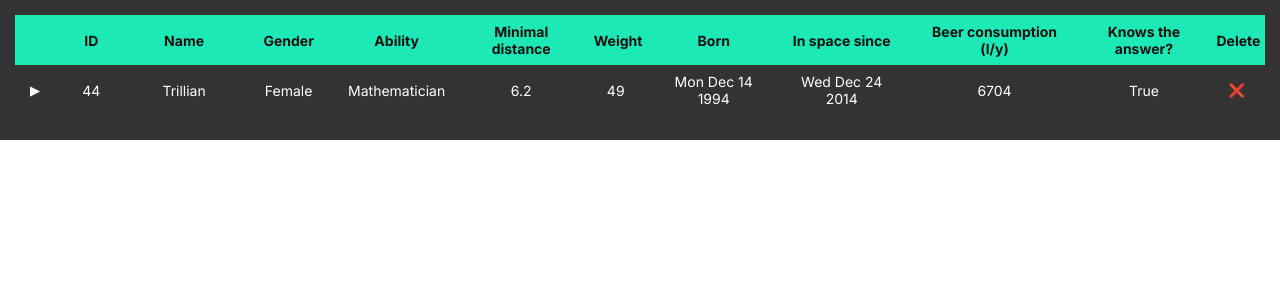
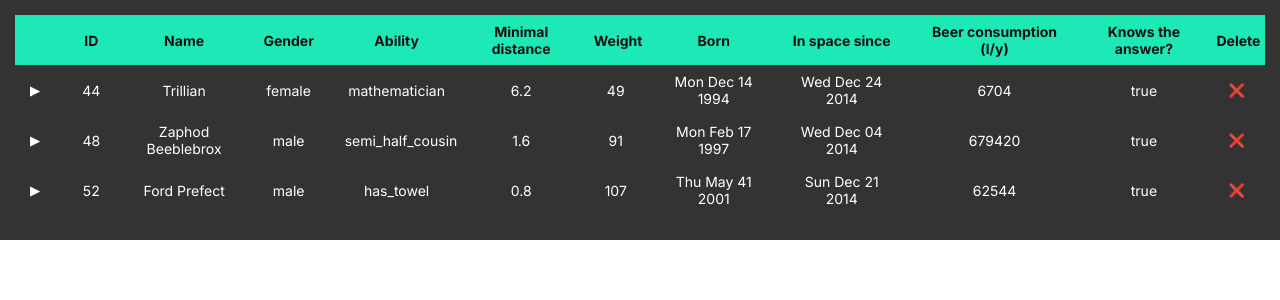
Before and after one commit to JavaBorka/project-hierarchy-table, a React (Vite) app: page / in a window 1280 px wide. Shown: the top 300 px of the page. Built offline with nearby package versions, Linux system fonts and the light colour scheme.

Commit message:
feat: add mock data, types and dynamic rendering for ParentTable

```diff
--- a/src/components/ParentTable/ParentData.tsx
+++ b/src/components/ParentTable/ParentData.tsx
@@ -1,7 +1,9 @@
 import { useState } from 'react';
 import { FirstChildTable } from '../FirstChildTable/FirstChildTable';
+import { ParentDataProps } from '../../types/parentTableTypes';
+import React from 'react';
 
-export const ParentData = () => {
+export const ParentData: React.FC<ParentDataProps> = ({ parent }) => {
   const [isOpen, setIsOpen] = useState(false);
 
   return (
@@ -15,16 +17,16 @@ export const ParentData = () => {
             {isOpen ? '▼' : '▶'}
           </button>
         </div>
-        <div className="table__cell">44</div>
-        <div className="table__cell">Trillian</div>
-        <div className="table__cell">Female</div>
-        <div className="table__cell">Mathematician</div>
-        <div className="table__cell">6.2</div>
-        <div className="table__cell">49</div>
-        <div className="table__cell">Mon Dec 14 1994</div>
-        <div className="table__cell">Wed Dec 24 2014</div>
-        <div className="table__cell">6704</div>
-        <div className="table__cell">True</div>
+        <div className="table__cell">{parent.ID}</div>
+        <div className="table__cell">{parent.Name}</div>
+        <div className="table__cell">{parent.Gender}</div>
+        <div className="table__cell">{parent.Ability}</div>
+        <div className="table__cell">{parent.MinimalDistance}</div>
+        <div className="table__cell">{parent.Weight}</div>
+        <div className="table__cell">{parent.Born}</div>
+        <div className="table__cell">{parent.InSpaceSince}</div>
+        <div className="table__cell">{parent.BeerConsumption}</div>
+        <div className="table__cell">{parent.KnowsTheAnswer}</div>
         <div className="table__cell">
           <button className="table__remove-btn">❌</button>
         </div>
--- a/src/components/ParentTable/ParentHeader.tsx
+++ b/src/components/ParentTable/ParentHeader.tsx
@@ -1,4 +1,6 @@
-export const ParentHeader = () => {
+import React from 'react';
+
+export const ParentHeader: React.FC = () => {
   return (
     <div className="table__parent-header table__header ">
       <div className="table__cell"></div>
--- a/src/components/ParentTable/ParentTable.tsx
+++ b/src/components/ParentTable/ParentTable.tsx
@@ -2,12 +2,16 @@ import './ParentTable.css';
 import '../../styles/TableBase.css';
 import { ParentHeader } from './ParentHeader';
 import { ParentData } from './ParentData';
+import { parentMockData } from '../../data/mockData/parentMockData';
+import React from 'react';
 
-export const ParentTable = () => {
+export const ParentTable: React.FC = () => {
   return (
     <div className="table__parent">
       <ParentHeader />
-      <ParentData />
+      {parentMockData.map(parent => (
+        <ParentData key={parent.ID} parent={parent} />
+      ))}
     </div>
   );
 };
--- a/src/data/mockData/parentMockData.ts
+++ b/src/data/mockData/parentMockData.ts
@@ -0,0 +1,40 @@
+import { ParentItem } from '../../types/parentTableTypes';
+
+export const parentMockData: ParentItem[] = [
+  {
+    ID: '44',
+    Name: 'Trillian',
+    Gender: 'female',
+    Ability: 'mathematician',
+    MinimalDistance: '6.2',
+    Weight: '49',
+    Born: 'Mon Dec 14 1994',
+    InSpaceSince: 'Wed Dec 24 2014',
+    BeerConsumption: '6704',
+    KnowsTheAnswer: 'true',
+  },
+  {
+    ID: '48',
+    Name: 'Zaphod Beeblebrox',
+    Gender: 'male',
+    Ability: 'semi_half_cousin',
+    MinimalDistance: '1.6',
+    Weight: '91',
+    Born: 'Mon Feb 17 1997',
+    InSpaceSince: 'Wed Dec 04 2014',
+    BeerConsumption: '679420',
+    KnowsTheAnswer: 'true',
+  },
+  {
+    ID: '52',
+    Name: 'Ford Prefect',
+    Gender: 'male',
+    Ability: 'has_towel',
+    MinimalDistance: '0.8',
+    Weight: '107',
+    Born: 'Thu May 41 2001',
+    InSpaceSince: 'Sun Dec 21 2014',
+    BeerConsumption: '62544',
+    KnowsTheAnswer: 'true',
+  },
+];
--- /dev/null
+++ b/src/types/parentTableTypes.ts
@@ -0,0 +1,16 @@
+export interface ParentItem {
+  ID: string;
+  Name: string;
+  Gender: string;
+  Ability: string;
+  MinimalDistance: string;
+  Weight: string;
+  Born: string;
+  InSpaceSince: string;
+  BeerConsumption: string;
+  KnowsTheAnswer: string;
+}
+
+export interface ParentDataProps {
+  parent: ParentItem;
+}
```
Also changed, not shown: src/types/firstChildTable.ts (deleted), src/types/firstChildTableTypes.ts (added), src/types/parentTable.ts (deleted), src/types/secondChildTable.ts (deleted), src/types/secondChildTableTypes.ts (added).
